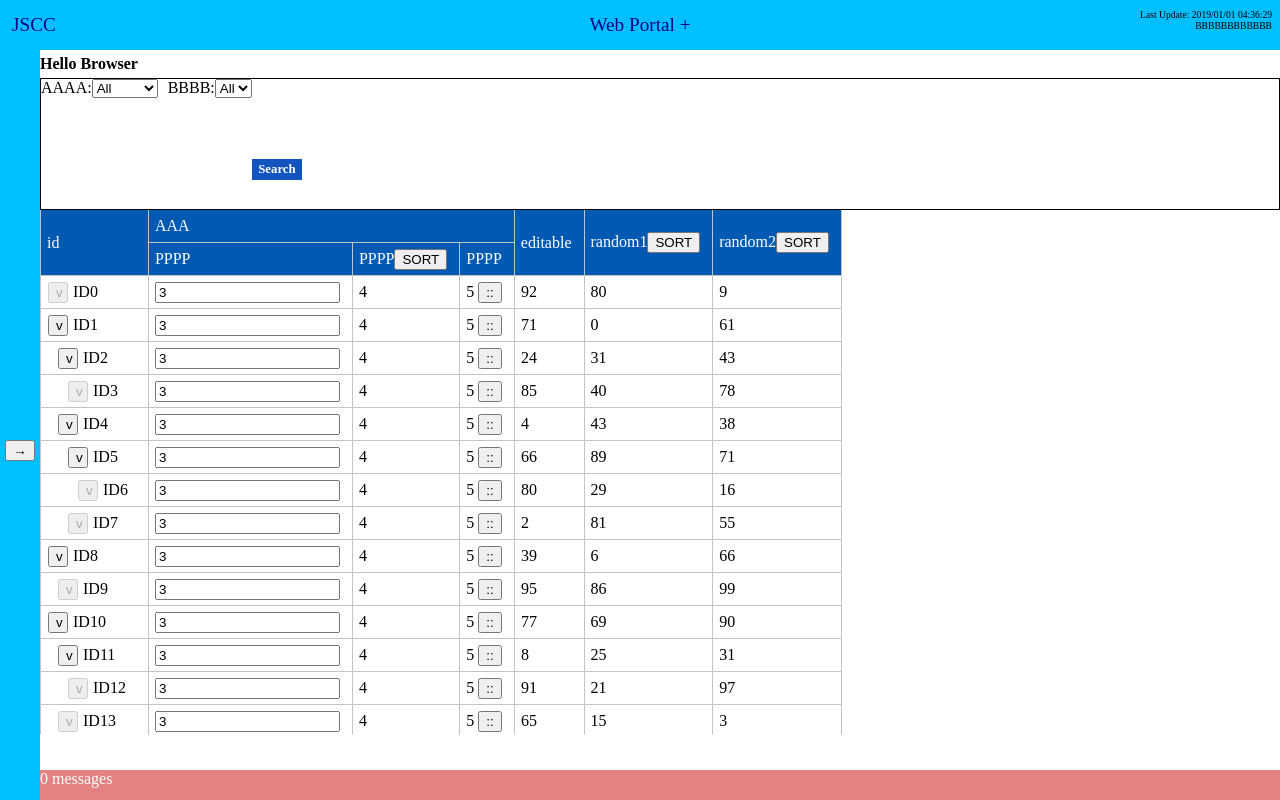
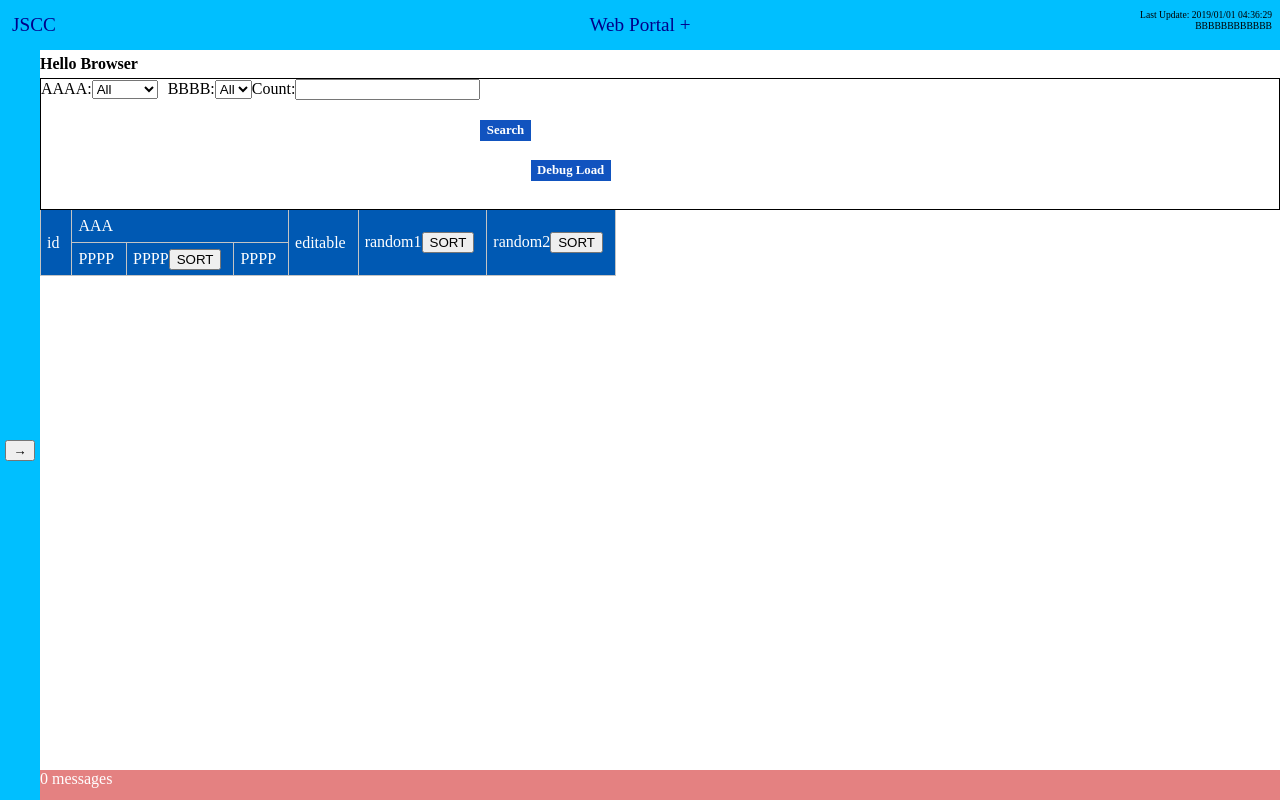
Before and after one commit to nn-ii/wppfff, a React (Create React App) app in the folder src/: page / in a window 1280 px wide. Built offline with nearby package versions, Linux system fonts and the light colour scheme; the HTML template or start-up script is replaced by a standard one.

Commit message:
change load count for rows

```diff
--- a/src/components/Home.js
+++ b/src/components/Home.js
@@ -189,13 +189,31 @@ class Home extends Component {
                 selectedItem={this.state.formSelectBBBBValue || "All"}
               />
             </label>
+            <label>
+              Count:
+              <input
+                value={this.state.formCountValue}
+                onChange={e => {
+                  this.setState({ formCountValue: e.target.value });
+                }}
+              />
+            </label>
 
             <a
               className="btn blue for-operation"
-              style={{ position: "relative", top: "80px" }}
+              style={{ position: "relative", top: "40px" }}
               onClick={this.onSearch}
             >
               Search
+            </a>
+            <a
+              className="btn blue for-operation"
+              style={{ position: "relative", top: "80px" }}
+              onClick={() => {
+                this.debugInsertDataToTable(this.state.formCountValue);
+              }}
+            >
+              Debug Load
             </a>
           </form>
         </div>
@@ -233,7 +251,7 @@ class Home extends Component {
       </div>
     );
   }
-  debugInsertDataToTable() {
+  debugInsertDataToTable(count) {
     /* inserting test */
     /*
     setTimeout(() => {
@@ -244,16 +262,12 @@ class Home extends Component {
       this.setState({ tableRows: rows });
     }, 500);
     */
-    setTimeout(() => {
     let rows = [];
 
     let isFirst = true;
     let prevNest = 0;
-      while (rows.length < 30) {
-        let nest = getRandomInt(prevNest + 1);
-        if (nest === prevNest) {
-          nest = prevNest + 1;
-        }
+    while (rows.length < count) {
+      let nest = Math.min(getRandomInt(prevNest + 1 + 3), prevNest + 1, 4);
       rows.push({
         nest: isFirst ? 0 : nest,
         data: [
@@ -270,7 +284,6 @@ class Home extends Component {
       isFirst = false;
     }
     this.setState({ tableRows: rows });
-    }, 600);
   }
 }
 
```
Lines whose indentation alone changed are shown as unchanged.
